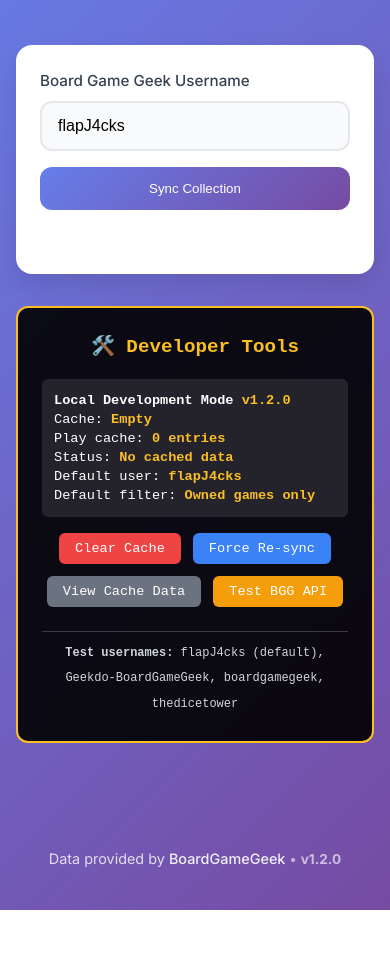
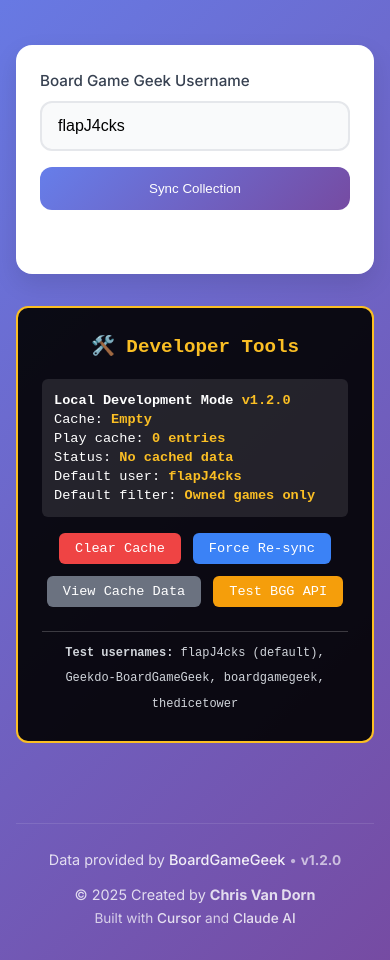
Before and after one commit to sl4ppy/BoardGameSelector, a plain HTML site: page index.html in a window 390 px wide. Shown: the part 140-1100 px from the top of the page. Before the commit the page ends 1050 px from the top, so only its background shows below. Drawn offline with Linux system fonts and the light colour scheme.

Commit message:
Add copyright and credits to footer
- Added copyright notice for Chris Van Dorn (2025)
- Credited development tools: Cursor and Claude AI
- Enhanced footer styling with better layout and spacing
- Added responsive design for footer on mobile devices
- Included subtle border top to separate footer from content
- Maintained existing BGG data attribution

Footer now shows:
- Data attribution to BoardGameGeek
- Copyright and creator credit
- Development tools used (with links)

```diff
--- a/index.html
+++ b/index.html
@@ -168,7 +168,13 @@
         </div>
 
         <footer class="footer">
-            <p>Data provided by <a href="https://boardgamegeek.com" target="_blank">BoardGameGeek</a></p>
+            <div class="footer-content">
+                <p>Data provided by <a href="https://boardgamegeek.com" target="_blank">BoardGameGeek</a></p>
+                <div class="footer-credits">
+                    <p>&copy; 2025 Created by <strong>Chris Van Dorn</strong></p>
+                    <p class="footer-tools">Built with <a href="https://cursor.com" target="_blank">Cursor</a> and <a href="https://claude.ai" target="_blank">Claude AI</a></p>
+                </div>
+            </div>
         </footer>
     </div>
 
--- a/style.css
+++ b/style.css
@@ -522,12 +522,37 @@
     padding: 1.5rem;
     color: rgba(255, 255, 255, 0.8);
     font-size: 0.9rem;
+    border-top: 1px solid rgba(255, 255, 255, 0.1);
+}
+
+.footer-content {
+    display: flex;
+    flex-direction: column;
+    gap: 1rem;
+    align-items: center;
+}
+
+.footer-credits {
+    display: flex;
+    flex-direction: column;
+    gap: 0.25rem;
+    align-items: center;
+}
+
+.footer-credits p {
+    margin: 0;
+}
+
+.footer-tools {
+    font-size: 0.85rem;
+    opacity: 0.9;
 }
 
 .footer a {
     color: rgba(255, 255, 255, 0.9);
     text-decoration: none;
     font-weight: 500;
+    transition: color 0.2s ease;
 }
 
 .footer a:hover {
@@ -579,6 +604,14 @@
     .game-actions {
         flex-direction: column;
     }
+
+    .footer-content {
+        gap: 0.75rem;
+    }
+
+    .footer-credits {
+        gap: 0.125rem;
+    }
 }
 
 @media (max-width: 480px) {
```
